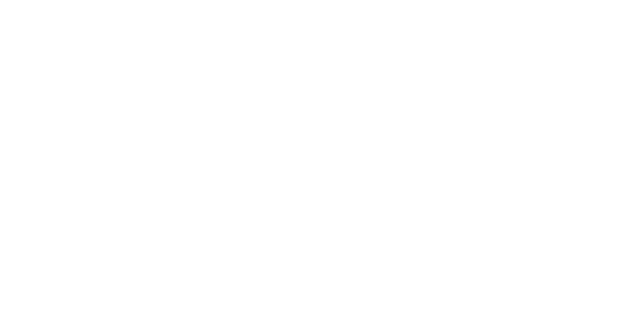
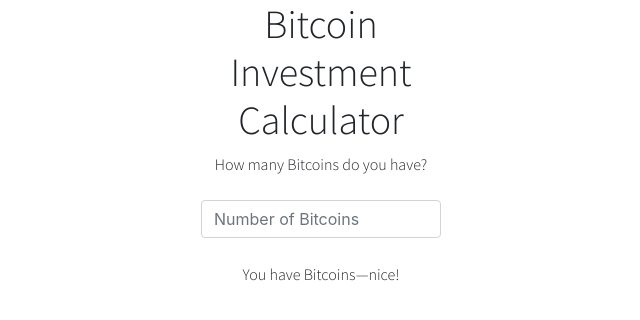
Before and after one commit to LeoBakerHytch/bitcoin-calculator, a plain HTML site: page index.html in a window 1280 px wide. Shown: the whole page, without its empty margins (319-959 px from the left). Drawn offline with nearby package versions, Linux system fonts and the light colour scheme.

Commit message:
Set up a basic Angular app that demonstrates two-way data binding

```diff
--- a/index.html
+++ b/index.html
@@ -1,5 +1,5 @@
 <!doctype html>
-<html>
+<html ng-app>
 <head lang="en">
   <meta charset="UTF-8">
   <meta name="viewport" content="width=device-width, initial-scale=1.0">
@@ -8,8 +8,14 @@
   <title>Bitcoin Investment Calculator</title>
 </head>
 <body>
-<script src="http://code.jquery.com/jquery-1.11.0.min.js"></script>
-<script src="http://netdna.bootstrapcdn.com/bootstrap/3.1.1/js/bootstrap.min.js"></script>
-<script src="http://cdnjs.cloudflare.com/ajax/libs/angular.js/1.2.10/angular.min.js"></script>
+  <h1>Bitcoin<br>Investment<br>Calculator</h1>
+  <p>How many Bitcoins do you have?</p>
+  <input type="number" class="form-control" ng-model="somenumber" placeholder="Number of Bitcoins">
+  <p>You have <span class="number">{{ somenumber }}</span> Bitcoins&mdash;nice!</p>
+
+  <!-- Scripts -->
+  <script src="http://code.jquery.com/jquery-1.11.0.min.js"></script>
+  <script src="http://netdna.bootstrapcdn.com/bootstrap/3.1.1/js/bootstrap.min.js"></script>
+  <script src="http://cdnjs.cloudflare.com/ajax/libs/angular.js/1.2.10/angular.min.js"></script>
 </body>
 </html>
--- a/styles/main.css
+++ b/styles/main.css
@@ -3,3 +3,19 @@
 * {
     font-family: Source Sans Pro, sans-serif;
 }
+
+body {
+    max-width: 24em;
+    margin: 0 auto;
+    text-align: center;
+}
+
+.number {
+    font-weight: bold;
+}
+
+input {
+    max-width: 15em;
+    display: block;
+    margin: 1.5em auto;
+}
```
